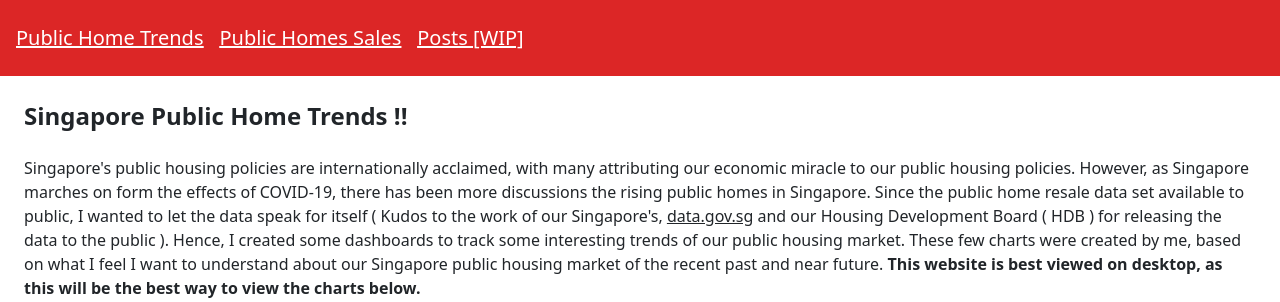
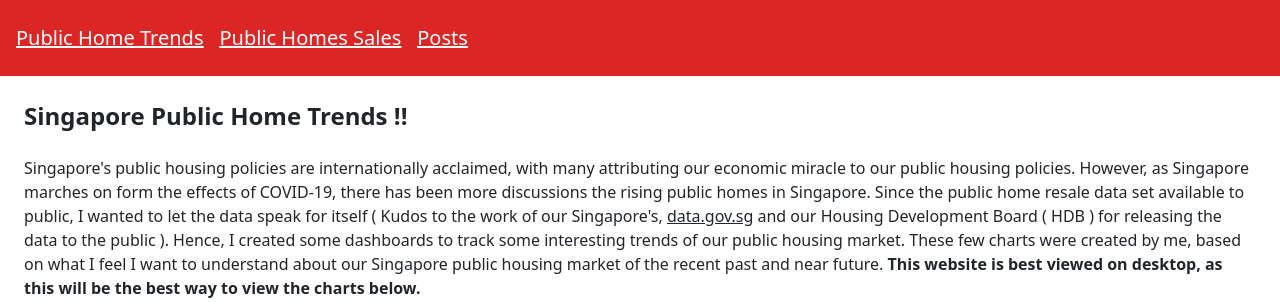
Before and after one commit to cliffchew84/sg_housing, a Flask app: template templates/dash_page.html in a window 1280 px wide. Shown: the top 302 px of the page. Run offline with Flask 3, Linux system fonts and the light colour scheme; the template is opened without the code that fills it: most values are stand-ins (such as "Sample title", 1, 10 or a date in 2020); style sheets or scripts are compiled from the project's sources; parts of the project's set-up code (start-up, migrations or seed data) failed here and were passed over.

Commit message:
Rm WIP from navbar Posts

```diff
--- a/templates/navbar.html
+++ b/templates/navbar.html
@@ -11,7 +11,7 @@
             <!--     <a href="/private-homes">Private Home Sales</a> -->
             <!-- </h1> -->
             <h1 class="text-xl underline px-2">
-                <a href="{{ url_for('blog_index') }}">Posts [WIP]</a>
+                <a href="{{ url_for('blog_index') }}">Posts</a>
             </h1>
         </ul>
     </nav>
```
